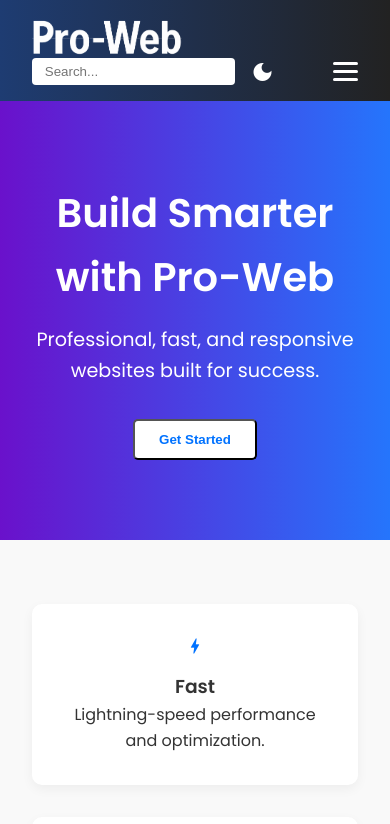
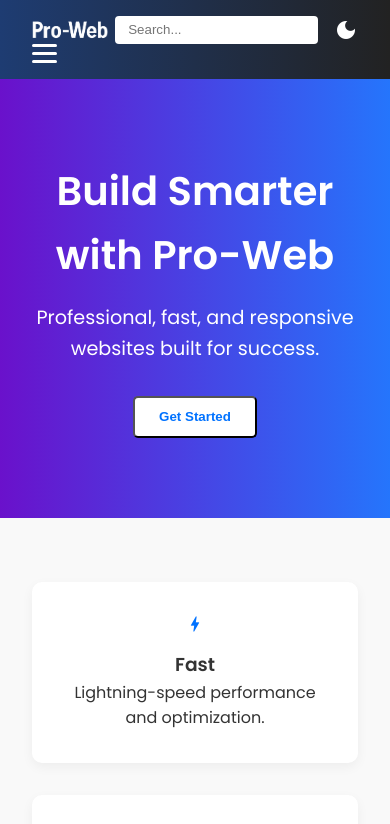
Before and after one commit to promiseok673/proweb, a plain HTML site: page index.html in a window 390 px wide. Shown: the top 824 px of the page. Drawn offline with nearby package versions, Linux system fonts and the light colour scheme.

Commit message:
Update style.css

```diff
--- a/style.css
+++ b/style.css
@@ -757,8 +757,8 @@ color: #ccc;
 }
 
 /* On smaller screens, reduce width slightly */
-@media (max-width: 200px) {
+@media (max-width: 768px) {
   .logo-img {
-    width: 30px;
+    width: 76px;
   }
 }
```
